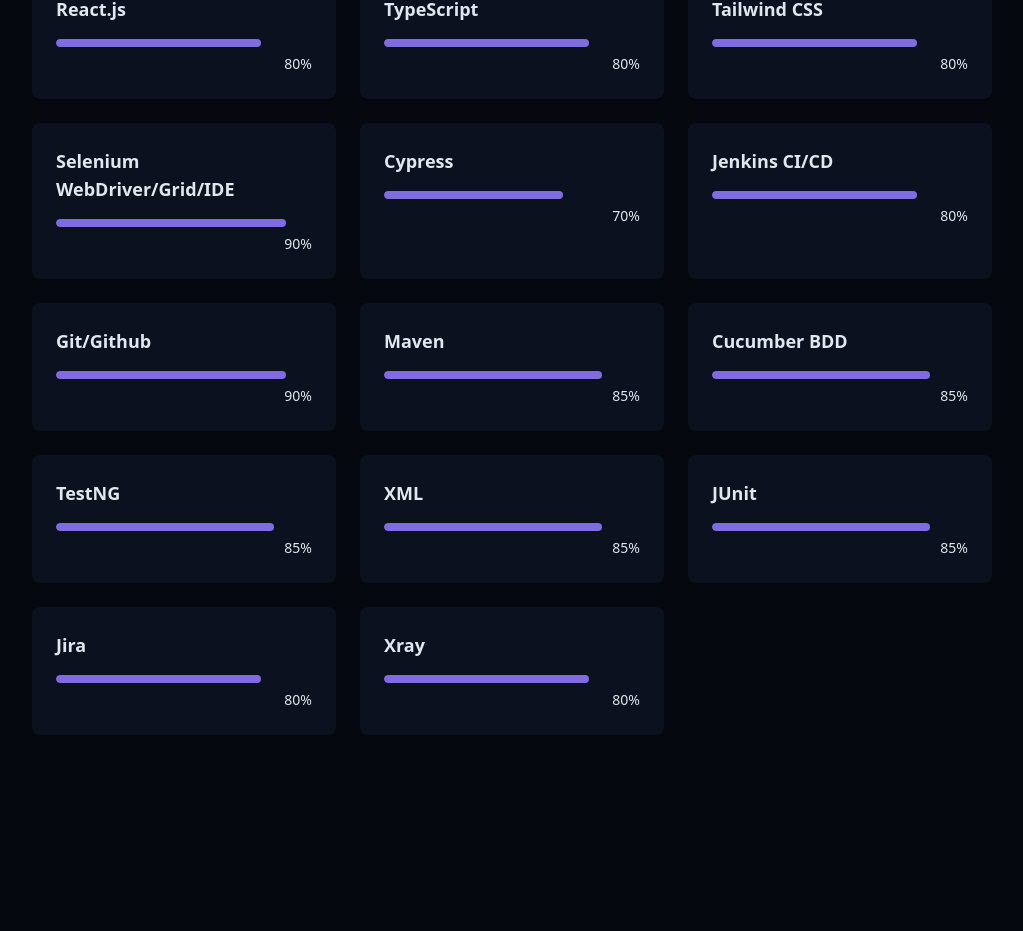
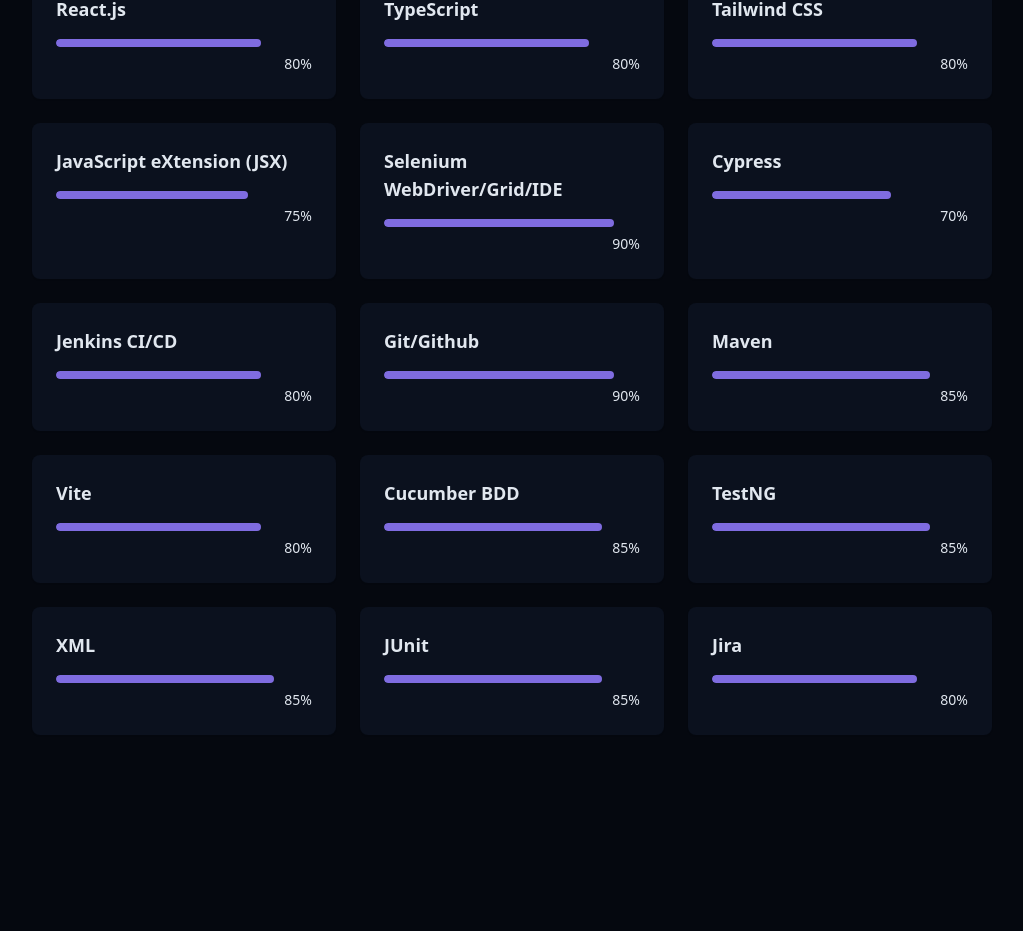
Before and after one commit to Eltaf-Sameem/personal-portfolio-website, a React (Vite) app: page / in a window 1280 px wide. Shown: the part 2591-3522 px from the top of the page, without its empty margins (128-1151 px from the left). Built offline with nearby package versions, Linux system fonts and the light colour scheme.

Commit message:
updated Skills section

```diff
--- a/src/components/SkillsSection.jsx
+++ b/src/components/SkillsSection.jsx
@@ -23,6 +23,7 @@
     { name: "React.js", level: 80, catagory: "frontend" },
     { name: "TypeScript", level: 80, catagory: "frontend" },
     { name: "Tailwind CSS", level: 80, catagory: "frontend" },
+    { name: "JavaScript eXtension (JSX)", level: 75, catagory: "frontend" },
     { name: "Selenium WebDriver/Grid/IDE", level: 90, catagory: "frontend" },
     { name: "Cypress", level: 70, catagory: "frontend" },
 
@@ -31,12 +32,12 @@
     { name: "Jenkins CI/CD", level: 80, catagory: "tools" },
     { name: "Git/Github", level: 90, catagory: "tools" },
     { name: "Maven", level: 85, catagory: "tools" },
+    { name: "Vite", level: 80, catagory: "tools" },
     { name: "Cucumber BDD", level: 85, catagory: "tools" },
     { name: "TestNG", level: 85, catagory: "tools" },
     { name: "XML", level: 85, catagory: "tools" },
     { name: "JUnit", level: 85, catagory: "tools" },
     { name: "Jira", level: 80, catagory: "tools" },
-    { name: "Xray", level: 80, catagory: "tools" },
 ];
 
 const catagories = ["all", "frontend", "backend", "tools"];
```
